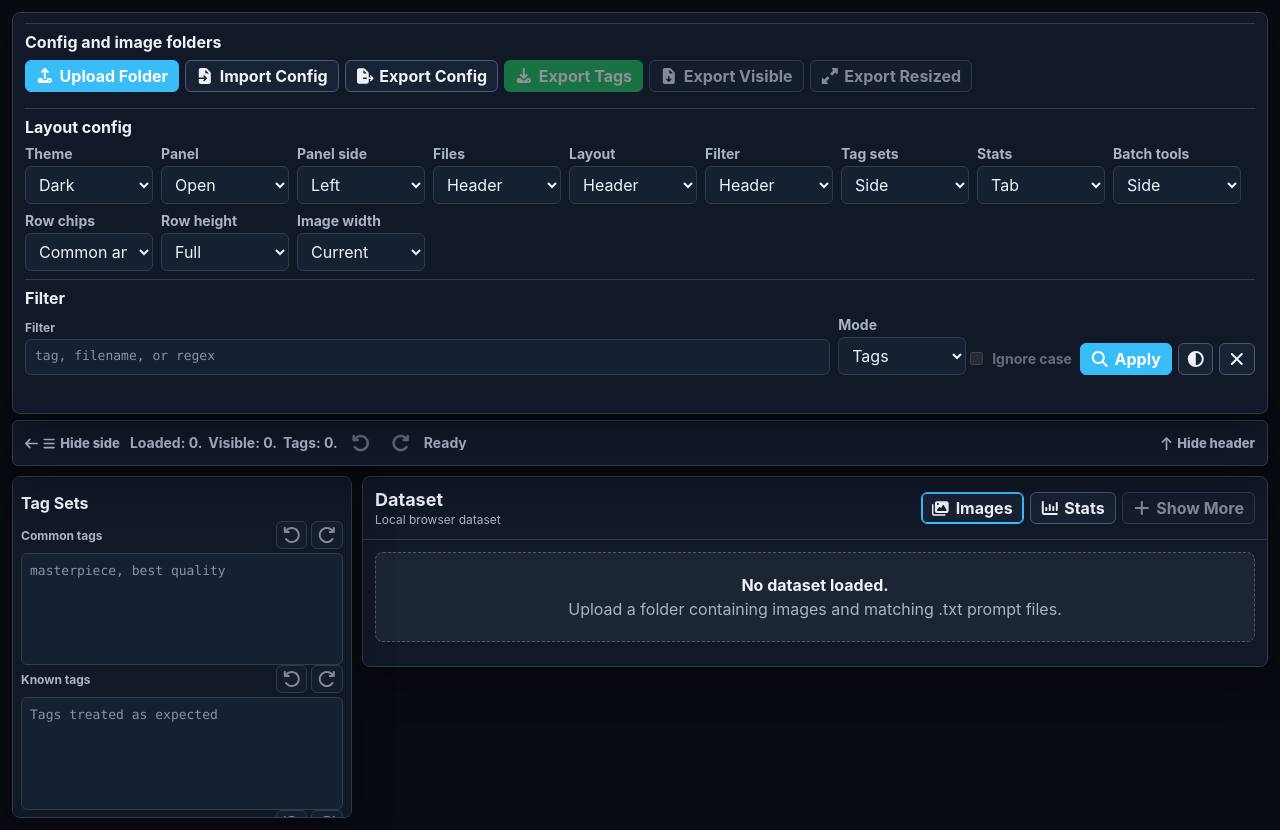
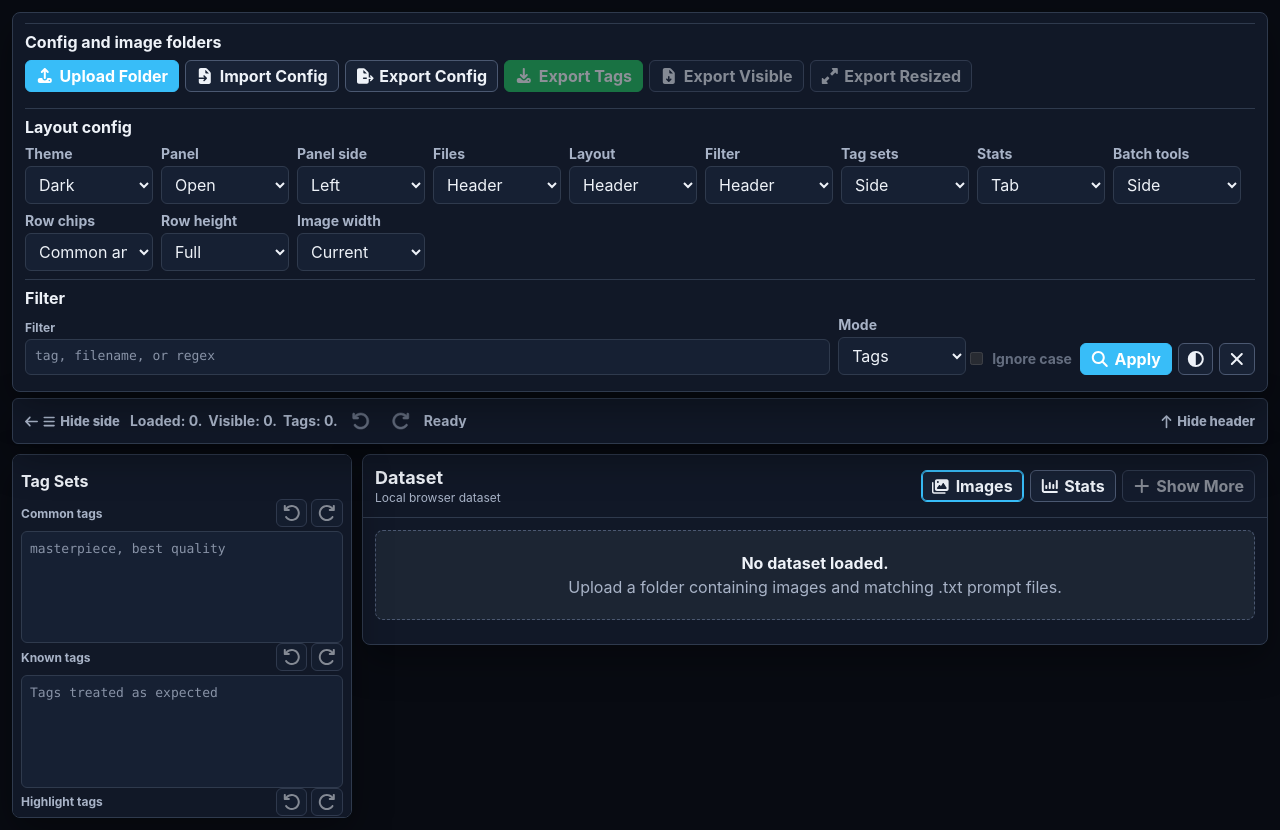
Before and after one commit to kovila77/tva-project, a Nuxt app: page / in a window 1280 px wide. Built offline with nearby package versions, Linux system fonts and the light colour scheme.

Commit message:
fix  header resize

```diff
--- a/app/components/AppHeader.vue
+++ b/app/components/AppHeader.vue
@@ -6,12 +6,14 @@
     :style="headerStyle"
     title="Dataset files are loaded into browser memory. Source files are not modified."
   >
+    <div class="app-header__content">
       <details v-if="config.fileManagementPlacement === 'header'" class="app-header__section" open>
         <summary>Config and image folders</summary>
         <FileManagementControls />
       </details>
 
       <QuickControls />
+    </div>
     <button
       class="app-header__resize"
       type="button"
@@ -107,16 +109,23 @@ onBeforeUnmount(() => {
   top: 0;
   z-index: 1000;
   max-height: calc(100vh - 16px);
-  overflow: auto;
-  display: flex;
-  flex-direction: column;
-  gap: 16px;
-  padding: 10px 12px;
+  overflow: hidden;
+  padding: 0;
   border: 1px solid var(--border);
   border-radius: var(--radius);
   background: var(--surface);
   box-shadow: var(--shadow);
   resize: none;
+
+  &__content {
+    height: 100%;
+    max-height: inherit;
+    overflow: auto;
+    display: flex;
+    flex-direction: column;
+    gap: 16px;
+    padding: 10px 12px 16px;
+  }
 
   &__section {
     border-top: 1px solid var(--border);
@@ -135,11 +144,13 @@ onBeforeUnmount(() => {
   }
 
   &__resize {
-    position: sticky;
-    bottom: -10px;
+    position: absolute;
+    right: 0;
+    bottom: 0;
+    left: 0;
     z-index: 2;
     width: 100%;
-    min-height: 12px;
+    min-height: 10px;
     margin: 0;
     border: 0;
     background: transparent;
@@ -162,8 +173,10 @@ onBeforeUnmount(() => {
 
 @media (max-width: 860px) {
   .app-header {
+    &__content {
       align-items: stretch;
       flex-direction: column;
     }
   }
+}
 </style>
--- a/app/components/AppIcon.vue
+++ b/app/components/AppIcon.vue
@@ -1,12 +1,15 @@
 <template>
-  <FontAwesomeIcon class="fa-icon" :icon="appIcons[name]" aria-hidden="true" />
+  <FontAwesomeIcon class="fa-icon" :icon="icon" aria-hidden="true" />
 </template>
 
 <script setup lang="ts">
+import { computed } from "vue";
 import { FontAwesomeIcon } from "@fortawesome/vue-fontawesome";
 import { appIcons, type AppIconName } from "~/utils/icons";
 
-defineProps<{
+const props = defineProps<{
   name: AppIconName;
 }>();
+
+const icon = computed(() => appIcons[props.name] ?? appIcons.close);
 </script>
--- a/app/components/HeaderPanelToggleButton.vue
+++ b/app/components/HeaderPanelToggleButton.vue
@@ -16,13 +16,14 @@
 import { computed } from "vue";
 import AppIcon from "~/components/AppIcon.vue";
 import { useImageTaggerContext } from "~/composables/useImageTagger";
+import type { AppIconName } from "~/utils/icons";
 
 const { config, hasHeaderPanelSections } = useImageTaggerContext();
 
 const isHidden = computed(() => config.headerPanelMode === "hidden");
 const label = computed(() => isHidden.value ? "Show header" : "Hide header");
 const title = computed(() => `${label.value} panel`);
-const arrowIcon = computed(() => isHidden.value ? "arrowDown" : "arrowUp");
+const arrowIcon = computed<AppIconName>(() => isHidden.value ? "arrowDown" : "arrowUp");
 
 function toggleHeaderPanel(): void {
   config.headerPanelMode = isHidden.value ? "open" : "hidden";
--- a/app/components/HistoryActionButton.vue
+++ b/app/components/HistoryActionButton.vue
@@ -16,6 +16,7 @@
 import { computed } from "vue";
 import AppIcon from "~/components/AppIcon.vue";
 import { useImageTaggerContext } from "~/composables/useImageTagger";
+import type { AppIconName } from "~/utils/icons";
 
 type HistoryAction = "undo" | "redo";
 type HistoryButtonVariant = "filled" | "plain";
@@ -37,7 +38,7 @@ const {
 
 const isUndo = computed(() => props.action === "undo");
 const label = computed(() => isUndo.value ? "Undo" : "Redo");
-const iconName = computed(() => isUndo.value ? "undo" : "redo");
+const iconName = computed<AppIconName>(() => isUndo.value ? "undo" : "redo");
 const title = computed(() => isUndo.value ? undoTitle.value : redoTitle.value);
 const disabled = computed(() => isUndo.value ? !history.past.length : !history.future.length);
 const buttonClasses = computed(() => ({
--- a/app/components/SidePanelToggleButton.vue
+++ b/app/components/SidePanelToggleButton.vue
@@ -18,6 +18,7 @@
 import { computed } from "vue";
 import AppIcon from "~/components/AppIcon.vue";
 import { useImageTaggerContext } from "~/composables/useImageTagger";
+import type { AppIconName } from "~/utils/icons";
 
 const { config, hasSidePanelSections } = useImageTaggerContext();
 
@@ -26,7 +27,7 @@ const isRight = computed(() => config.sidePanelPosition === "right");
 const label = computed(() => isHidden.value ? "Show side" : "Hide side");
 const title = computed(() => `${label.value} panel`);
 const showArrowBefore = computed(() => !isHidden.value);
-const arrowIcon = computed(() => {
+const arrowIcon = computed<AppIconName>(() => {
   if (isHidden.value) {
     return isRight.value ? "arrowLeft" : "arrowRight";
   }
```
Lines whose indentation alone changed are shown as unchanged.
